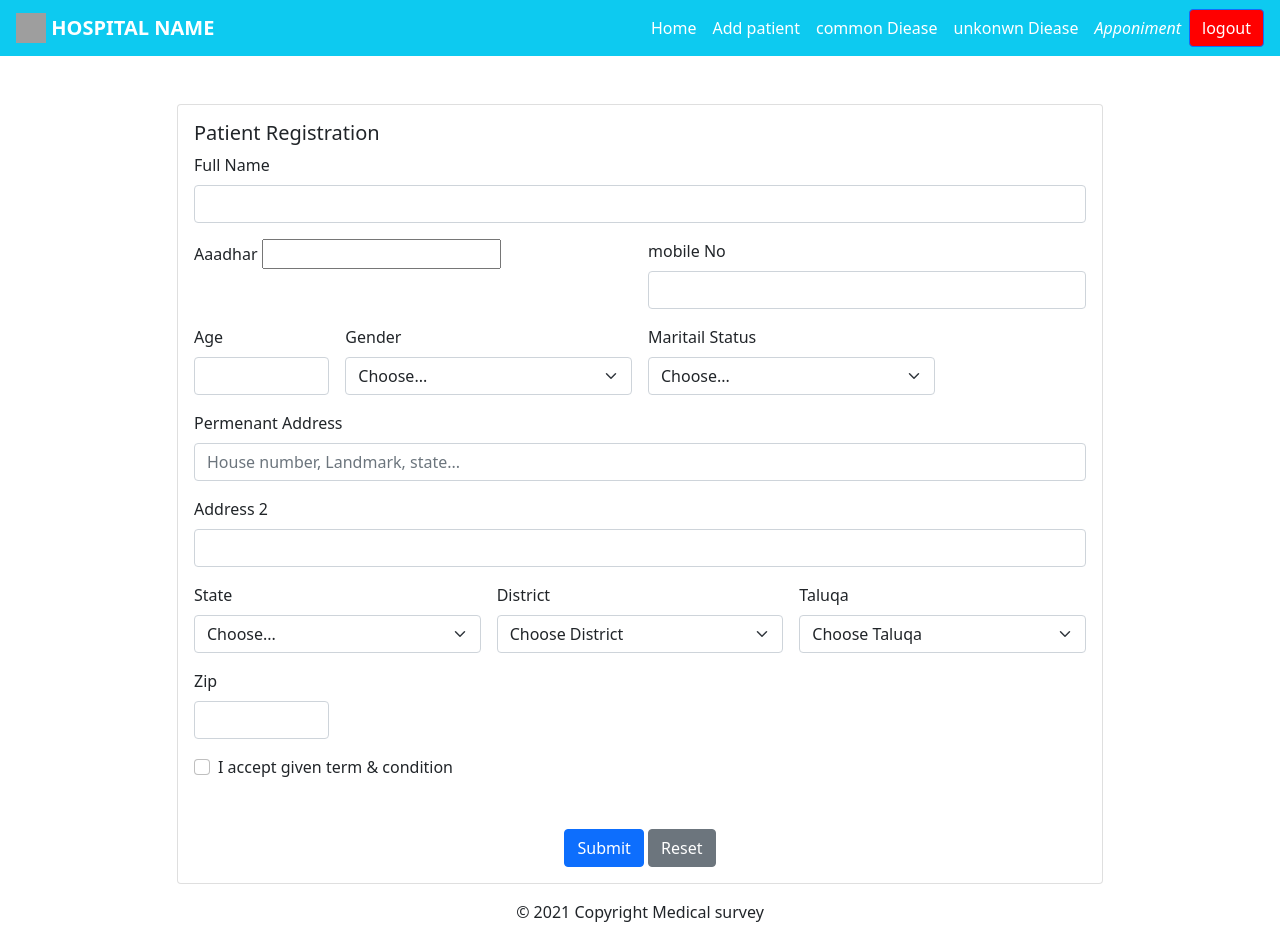
After one commit to imjuned/Medical_survey, a Flask app: page /hospital/AddPatient in a window 1280 px wide. The commit adds this page. Run offline with Flask 2, Linux system fonts and the light colour scheme; grey boxes are pictures that could not be loaded.

Commit message:
dashboard added other files

```diff
--- a/main.py
+++ b/main.py
@@ -2,14 +2,46 @@ from flask import Flask
 from flask import render_template,request,redirect,url_for
 
 app = Flask(__name__)
-
+# Home page
 @app.route('/')
 def login():
     # print("hello")
     return render_template('index.html')
-@app.route('/dash')
+# home page connected to sigin
+# that route will denote whatcustom url you want to make
+# you have to mention that same in anchor tag just /url not file loaction
+#and for routing as usual
+
+@app.route('/signin')
+def signin():
+    # # if ()
+    # #     if
+    #     return(redirect(url_for('/Hospital/Dashboard')))
+
+    return render_template('/hospital/signin.html')
+
+@app.route('/signup')
+def signup():
+    return render_template('/hospital/signup.html')
+
+@app.route('/hospital/Dashboard')
 def dashboard():
-    redirect('hdashboard.html')
+    return render_template('hdashboard.html')
+
+@app.route('/hospital/AddPatient')
+def addpatient():
+    return render_template('/hospital/addPateint.html')
+
+@app.route('/hospital/commondisease')
+def commondiease():
+
+    # pass
+    return render_template('/hospital/commondisease.html')
+
+@app.route('/hospital/unkonwndiease')
+def unknown():
+    print("test passed")
+    pass
 
 
     # return render_template('input.html')
--- /dev/null
+++ b/templates/hospital/addPateint.html
@@ -0,0 +1,199 @@
+<!doctype html>
+<html lang="en">
+
+<head>
+    <!-- Required meta tags -->
+    <meta charset="utf-8">
+    <meta name="viewport" content="width=device-width, initial-scale=1, shrink-to-fit=no">
+
+    <!-- Bootstrap CSS -->
+    <link rel="stylesheet" href="https://cdn.jsdelivr.net/npm/bootstrap@4.6.1/dist/css/bootstrap.min.css"
+    integrity="sha384-zCbKRCUGaJDkqS1kPbPd7TveP5iyJE0EjAuZQTgFLD2ylzuqKfdKlfG/eSrtxUkn" crossorigin="anonymous">
+
+    CSS only -->
+    <link href="https://cdn.jsdelivr.net/npm/bootstrap@5.1.3/dist/css/bootstrap.min.css" rel="stylesheet"
+         integrity="sha384-1BmE4kWBq78iYhFldvKuhfTAU6auU8tT94WrHftjDbrCEXSU1oBoqyl2QvZ6jIW3" crossorigin="anonymous">
+<!-- <link rel="stylesheet" href="style.css"> -->
+    <title>Add Pateint</title>
+</head>
+
+<body>
+    <main>
+        <!-- Navigation bar -->
+        <header>
+
+            <nav class="navbar fixed-top navbar-expand-lg navbar-light bg-info" id="navcolor">
+                <a class="navbar-brand font-weight-bold text-uppercase text-white" href="#"><img
+                        src="/hospital-sign.png" width="30" height="30" class="d-inline-block align-top" alt="">
+                    Hospital Name</a>
+                <button class="navbar-toggler" type="button" data-toggle="collapse" data-target="#navbarNavAltMarkup"
+                    aria-controls="navbarNavAltMarkup" aria-expanded="false" aria-label="Toggle navigation">
+                    <span class="navbar-toggler-icon"></span>
+                </button>
+
+                <div class="collapse navbar-collapse justify-content-end" id="navbarNavAltMarkup">
+                    <!-- <div class="navbar-nav"> -->
+                    <ul class="navlist navbar-nav mt-lg-0 mt-2">
+                        <li><a class="nav-item nav-link text-white active" href="#"><span><i
+                                        class='fas fa-home icon'></i></span>Home
+                                <span class="sr-only"></span></a></li>
+                        <li><a class="nav-item nav-link text-white" href="#"><span><i
+                                        class='fas fa-newspaper icon'></i>Add patient</span></a></li>
+                        <li><a class="nav-item nav-link text-white" href="#">common Diease</a></li>
+                        <li><a class="nav-item nav-link text-white" href="#">unkonwn Diease</a></li>
+                        <li><a class="nav-item nav-link text-white" href="#"><i>Apponiment
+
+                                </i></a></li>
+
+                    </ul>
+                    <!-- </div> -->
+                </div><button class="btn btn-primary " style="background-color: red;">logout</button>
+            </nav>
+        </header>
+
+        <div class="container" style="margin-top: 5rem !important;">
+            <section class="section dashboard">
+
+                <div class="row justify-content-center">
+                    <div class="col-lg-10">
+
+                        <div class="card">
+                            <div class="card-body">
+                                <h5 class="card-title">Patient Registration</h5>
+
+                                <!-- General Form Elements -->
+                                <form class="row g-3">
+                                    <div class="col-md-12">
+                                        <label for="inputName5" class="form-label">Full Name</label>
+                                        <input type="text" class="form-control" id="inputName5">
+                                    </div>
+                                    <div class="col-md-6">
+                                        <label for="inputEmail5" class="form-label">Aaadhar</label>
+                                        <input type="number" class="form custom-form" id="inputEmail5">
+                                    </div>
+                                    <div class="col-md-6">
+                                        <label for="inputPassword5" class="form-label">mobile No</label>
+                                        <input type="number" class="form-control" id="inputPassword5">
+                                    </div>
+
+                                    <div class="col-md-2">
+                                        <label for="inputCity" class="form-label">Age</label>
+                                        <input type="number" class="form-control" id="inputCity">
+                                    </div>
+                                    <div class="col-md-4">
+                                        <label for="inputState" class="form-label">Gender</label>
+                                        <select id="inputState" class="form-select">
+                                            <option selected>Choose...</option>
+                                            <option>Male</option>
+                                            <option>female</option>
+                                            <option>other</option>
+                                        </select>
+                                    </div>
+                                    <div class="col-md-4">
+                                        <label for="inputState" class="form-label">Maritail Status</label>
+                                        <select id="inputState" class="form-select">
+                                            <option selected>Choose...</option>
+                                            <option>YES</option>
+                                            <option>NO</option>
+                                            <!-- <option>other</option> -->
+                                        </select>
+                                    </div>
+
+
+                                    <div class="col-md-12 ">
+                                        <label for="inputAddress5" class="form-label">Permenant Address</label>
+                                        <input type="" class="form-control" id="inputAddres5s"
+                                            placeholder="House number, Landmark, state...">
+                                    </div>
+                                    <div class="col-12">
+                                        <label for="inputAddress2" class="form-label">Address 2</label>
+                                        <input type="text" class="form-control" id="inputAddress2">
+                                    </div>
+
+                                    <div class="col-md-4">
+                                        <label for="inputState" class="form-label">State</label>
+                                        <select id="inputState" class="form-select">
+                                            <option selected>Choose...</option>
+                                            <option>Maharashtra</option>
+                                        </select>
+                                    </div>
+                                    <div class="col-md-4">
+                                        <label for="inputState" class="form-label">District</label>
+                                        <select id="inputState" class="form-select">
+                                            <option selected>Choose District</option>
+                                            <option>Nanded</option>
+                                            <option>Aurangabad</option>
+                                            <option>Pune</option>
+                                        </select>
+                                    </div>
+                                    <div class="col-md-4">
+                                        <label for="inputState" class="form-label">Taluqa</label>
+                                        <select id="inputState" class="form-select">
+                                            <option selected>Choose Taluqa</option>
+                                            <option>Nanded</option>
+                                            <option>Khandar</option>
+                                            <option>Mugat</option>
+                                        </select>
+                                    </div>
+                                    <div class="col-md-2">
+                                        <label for="inputZip" class="form-label">Zip</label>
+                                        <input type="text" class="form-control" id="inputZip">
+                                    </div>
+                                    <div class="col-12">
+                                        <div class="form-check">
+                                            <input class="form-check-input" type="checkbox" id="gridCheck">
+                                            <label class="form-check-label" for="gridCheck">
+                                                I accept given term & condition
+                                            </label><br>
+                                        </div>
+                                    </div>
+                                    <div class="text-center mt-5">
+                                        <button type="submit" class="btn btn-primary">Submit</button>
+                                        <button type="reset" class="btn btn-secondary">Reset</button>
+                                    </div>
+                                </form>
+                                <form>
+                                    <!-- form end here -->
+
+
+
+
+
+
+
+                            </div><!-- End Right side columns -->
+
+                        </div>
+            </section>
+        </div>
+
+
+
+
+
+
+
+    </main>
+
+    <!-- Optional JavaScript; choose one of the two! -->
+
+    <!-- Option 1: jQuery and Bootstrap Bundle (includes Popper) -->
+    <script src="https://cdn.jsdelivr.net/npm/jquery@3.5.1/dist/jquery.slim.min.js"
+        integrity="sha384-DfXdz2htPH0lsSSs5nCTpuj/zy4C+OGpamoFVy38MVBnE+IbbVYUew+OrCXaRkfj"
+        crossorigin="anonymous"></script>
+    <script src="https://cdn.jsdelivr.net/npm/bootstrap@4.6.1/dist/js/bootstrap.bundle.min.js"
+        integrity="sha384-fQybjgWLrvvRgtW6bFlB7jaZrFsaBXjsOMm/tB9LTS58ONXgqbR9W8oWht/amnpF"
+        crossorigin="anonymous"></script>
+
+    <!-- Option 2: Separate Popper and Bootstrap JS -->
+    <!--
+    <script src="https://cdn.jsdelivr.net/npm/jquery@3.5.1/dist/jquery.slim.min.js" integrity="sha384-DfXdz2htPH0lsSSs5nCTpuj/zy4C+OGpamoFVy38MVBnE+IbbVYUew+OrCXaRkfj" crossorigin="anonymous"></script>
+    <script src="https://cdn.jsdelivr.net/npm/popper.js@1.16.1/dist/umd/popper.min.js" integrity="sha384-9/reFTGAW83EW2RDu2S0VKaIzap3H66lZH81PoYlFhbGU+6BZp6G7niu735Sk7lN" crossorigin="anonymous"></script>
+    <script src="https://cdn.jsdelivr.net/npm/bootstrap@4.6.1/dist/js/bootstrap.min.js" integrity="sha384-VHvPCCyXqtD5DqJeNxl2dtTyhF78xXNXdkwX1CZeRusQfRKp+tA7hAShOK/B/fQ2" crossorigin="anonymous"></script>
+    -->
+    <footer>
+        <div class="footer-copyright text-center py-3">© 2021 Copyright Medical survey
+    </footer>
+</body>
+
+</html>
--- a/templates/index.html
+++ b/templates/index.html
@@ -33,7 +33,7 @@
                     <li class="nav-item"><a class="nav-link text-white nav-margin " href="#"><span class="icon"><i class='fas fa-newspaper '></i></span>News</a></li>
                     <li class="nav-item"><a class="nav-link text-white nav-margin " href="#">Precaution</a></li>
                     <li class="nav-item"><a class="nav-link text-white nav-margin " href="#"><i class="fas fa-university"></i>Govt Scheme</a></li>
-                    <li class="nav-item"><a class="nav-link text-white nav-margin " href="#"><span class="icon"><i class="fas fa-sign-in-alt"></i></i></span>Sign in</a></li>
+                    <li class="nav-item"><a class="nav-link text-white nav-margin " href="signin"><span class="icon"><i class="fas fa-sign-alt-in"></i></span>Sign in</a></li>
                     <li class="nav-item"><a class="nav-link text-white nav-margin " href="#"><span class="icon"><i class="fas fa-user-cog"></i></span>Admin</a></li>
                 </ul>
             </div>
```
Also changed, not shown: templates/hdashboard.html (+7 -4 lines), templates/hospital/commondisease.html (added, +51 -0 lines), templates/hospital/signin.html (added, +95 -0 lines), templates/hospital/signup.html (added, +106 -0 lines), 1 other file.
